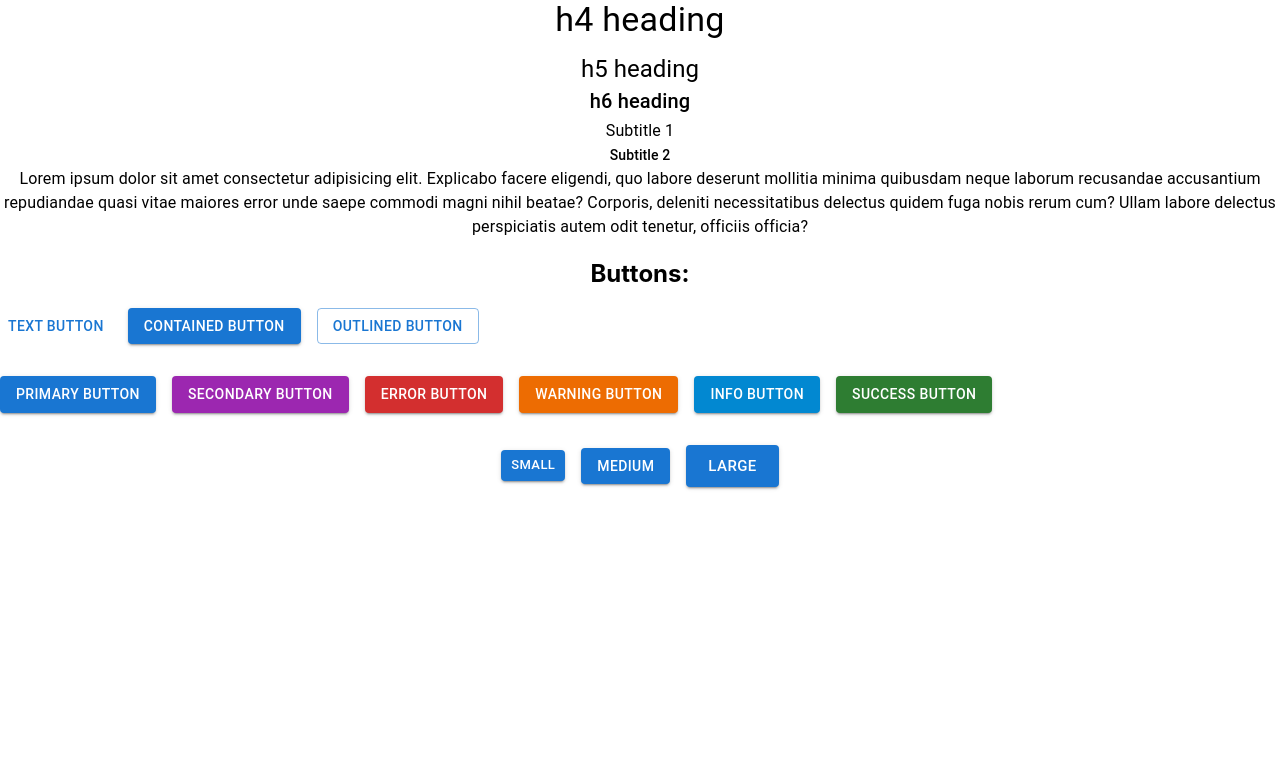
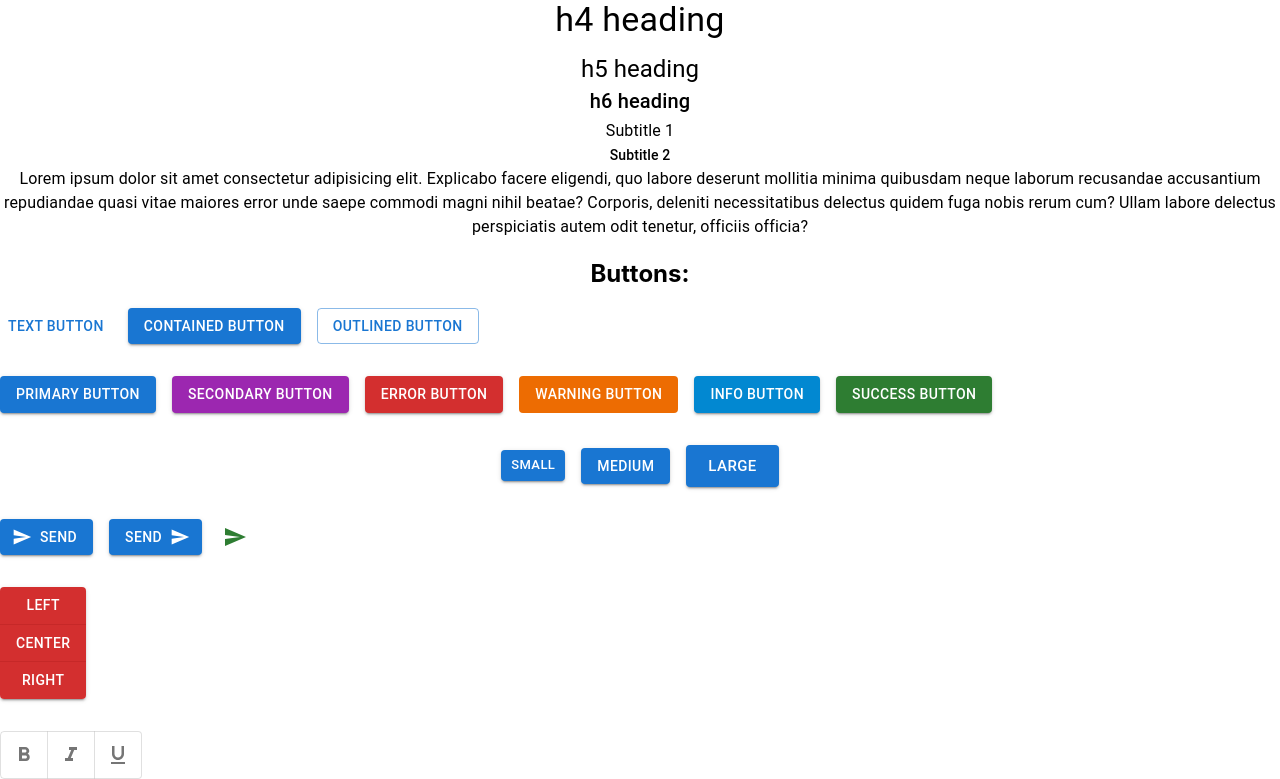
Before and after one commit to JustFelix-Dev/MUI-Components, a React (Create React App) app: page / in a window 1280 px wide. Shown: the part 241-1020 px from the top of the page. Before the commit the page ends 800 px from the top, so only its background shows below. Built offline with nearby package versions, Linux system fonts and the light colour scheme.

Commit message:
MUI - Button

```diff
--- a/src/components/MuiButton.tsx
+++ b/src/components/MuiButton.tsx
@@ -1,7 +1,17 @@
-import { Button, Stack } from '@mui/material'
-import React from 'react'
+import { Button, ButtonGroup, IconButton, Stack, ToggleButton, ToggleButtonGroup } from '@mui/material'
+import React, { useState } from 'react'
+import SendIcon from '@mui/icons-material/Send';
+import FormatBoldIcon from '@mui/icons-material/FormatBold';
+import FormatItalicIcon from '@mui/icons-material/FormatItalic';
+import FormatUnderlinedIcon from '@mui/icons-material/FormatUnderlined';
 
 const MuiButton = () => {
+  const [formats, setFormats] = useState<string[]>([])
+
+  console.log(formats)
+  const handleChangeFormat=(e:React.MouseEvent<HTMLElement>,newValue: string[])=>{
+    setFormats(newValue)
+  }
   return (
     <>
      <h2>Buttons:</h2>
@@ -14,8 +24,8 @@ const MuiButton = () => {
     <Stack spacing={2} direction='row'>
       <Button variant='contained' color='primary'>Primary Button</Button>
       <Button variant='contained' color='secondary'>Secondary Button</Button>
-      <Button variant='contained' color='error'>Error Button</Button>
-      <Button variant='contained' color='warning'>Warning Button</Button>
+      <Button variant='contained' color='error' disableRipple>Error Button</Button>
+      <Button variant='contained' color='warning' disableElevation>Warning Button</Button>
       <Button variant='contained' color='info'>Info Button</Button>
       <Button variant='contained' color='success'>Success Button</Button>
     </Stack>
@@ -24,6 +34,27 @@ const MuiButton = () => {
      <Button variant='contained' size='medium'>Medium</Button>
      <Button variant='contained' size='large'>Large</Button>
     </Stack>
+    <Stack spacing={2} direction='row'>
+     <Button variant='contained' startIcon={<SendIcon/>}>Send</Button>
+     <Button variant='contained' endIcon={<SendIcon/>}>Send</Button>
+     <IconButton color='success'  size='small' onClick={()=> alert('Working!')} >
+      <SendIcon/>
+     </IconButton>
+    </Stack>
+    <Stack direction='row'>
+      <ButtonGroup variant='contained' size='medium' color='error' orientation='vertical'>
+        <Button>Left</Button>
+        <Button>Center</Button>
+        <Button>Right</Button>
+      </ButtonGroup>
+    </Stack>
+    <Stack>
+      <ToggleButtonGroup aria-label='text formatting' color='primary' value={formats} onChange={handleChangeFormat}>
+        <ToggleButton aria-label='bold' value='bold'><FormatBoldIcon/></ToggleButton>
+        <ToggleButton aria-label='italic' value='italic'><FormatItalicIcon/></ToggleButton>
+        <ToggleButton aria-label='underline'  value='underlined'><FormatUnderlinedIcon/></ToggleButton>
+      </ToggleButtonGroup>
+    </Stack>
      </Stack>
     </>
   )
```
